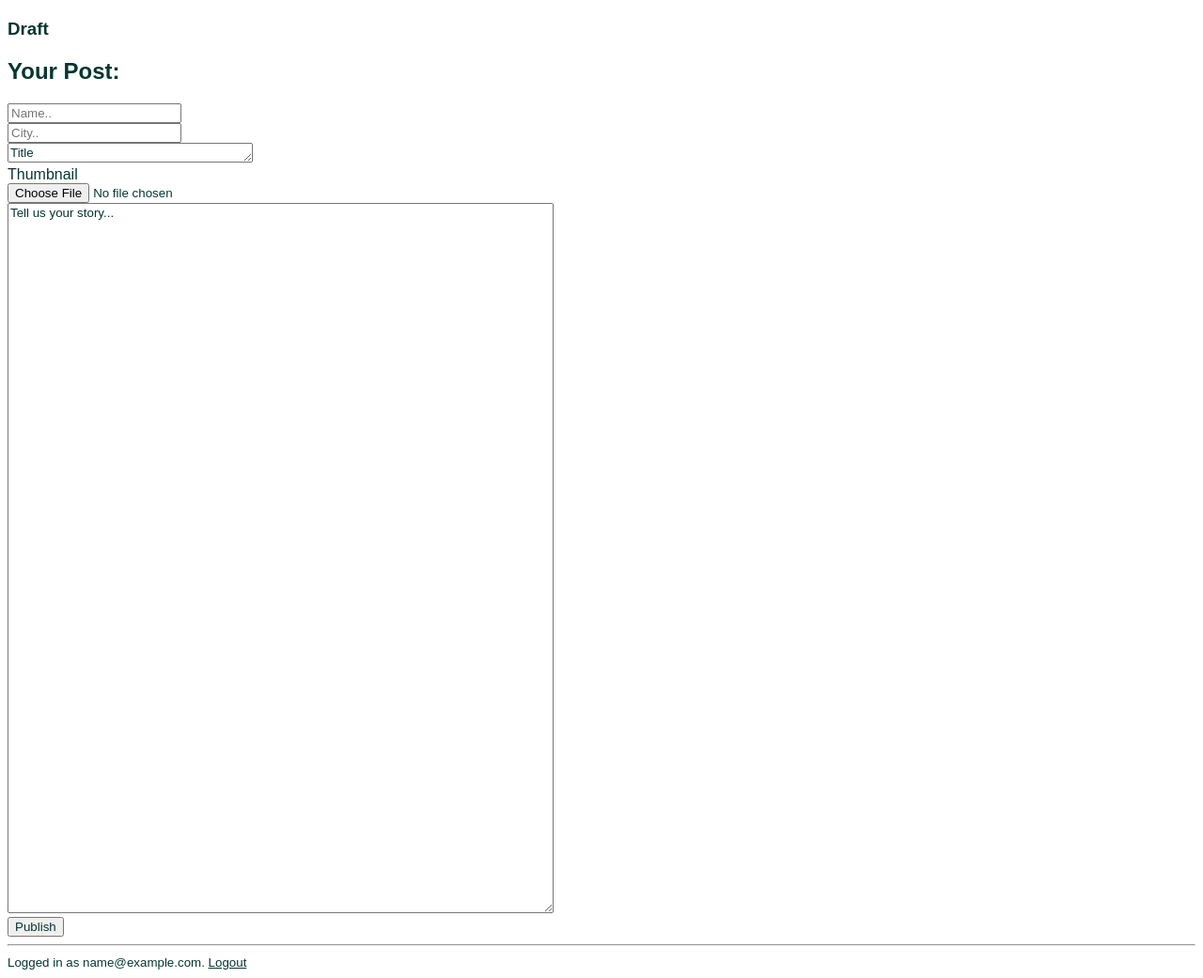
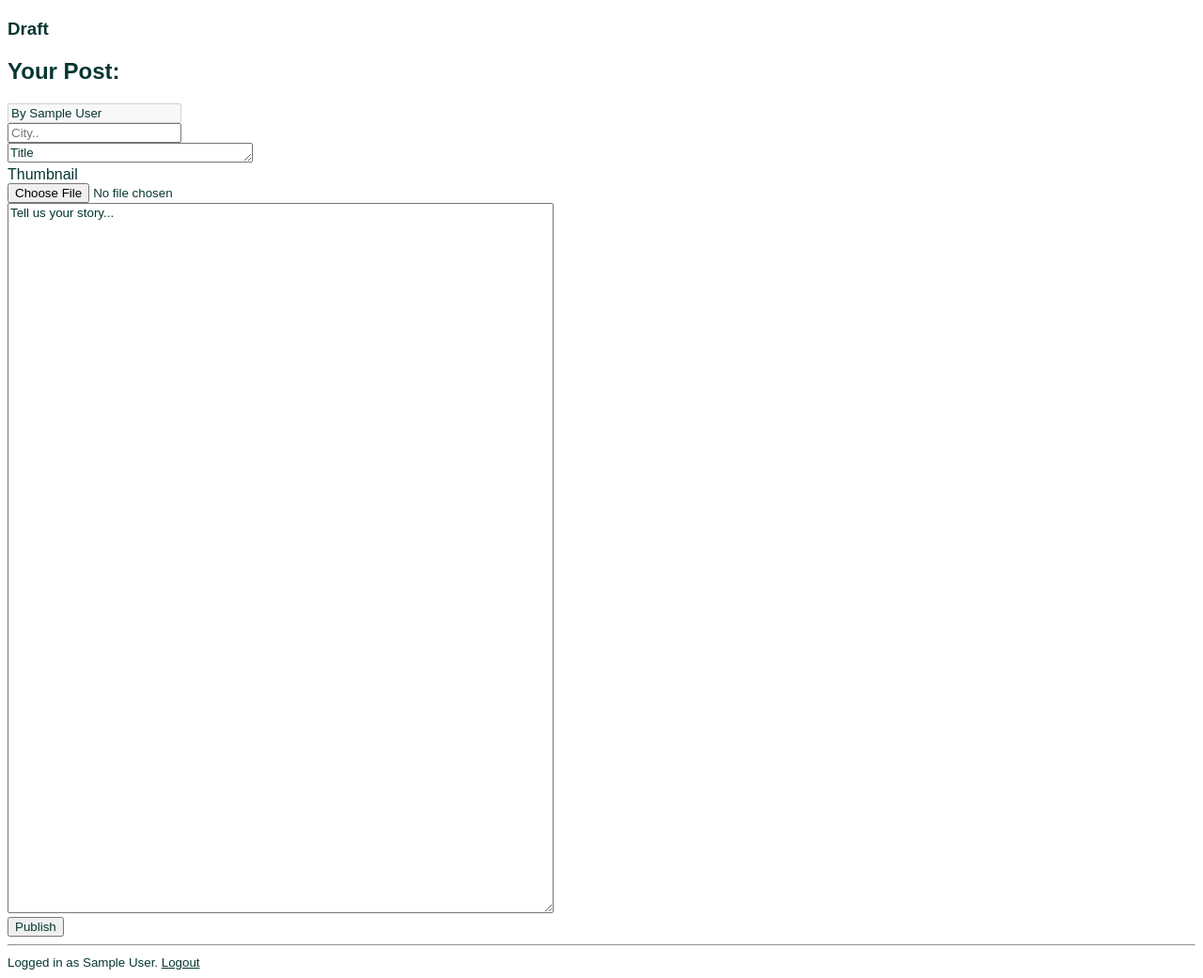
Before and after one commit to mirenja/Foundations_handin_three, a Flask app: page /posts in a window 1280 px wide. Shown: the part 81-1122 px from the top of the page at 94% size. Run offline with Flask 3, Linux system fonts and the light colour scheme; the visitor is signed in with stand-in values (Sample User, id 1).

Commit message:
displays current user as the author in new.html

```diff
--- a/app/templates/base.html
+++ b/app/templates/base.html
@@ -46,7 +46,7 @@
     <hr>
     {% if current_user.is_authenticated %}
       <small>
-        Logged in as {{ current_user.email }}.
+        Logged in as {{ current_user.fullname }}.
         <a href="{{ url_for('users.logout') }}">Logout</a>
       </small>
     {% endif %}
--- a/app/templates/posts/new.html
+++ b/app/templates/posts/new.html
@@ -46,7 +46,7 @@
 <form method="post">
   <h2>Your Post:</h2>
   <div>
-    <input type="text" name="name" id="name" placeholder="Name..">
+    <input type="text" name="name" id="name" value="By {{ current_user.fullname }}" disabled>
   </div>
 <div>
   <div>
```
